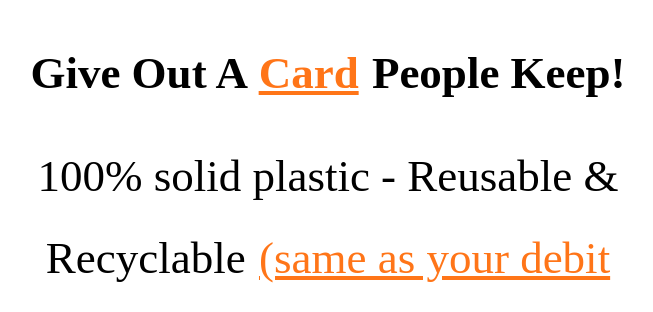
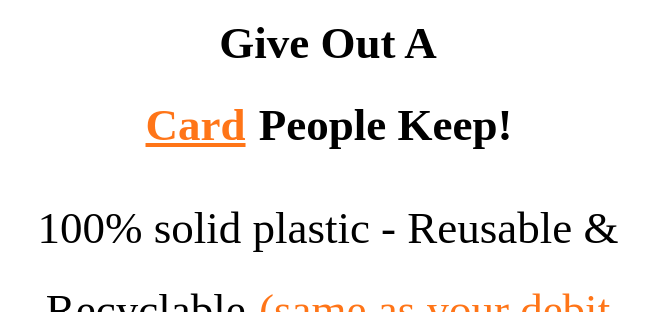
Before and after one commit to Ayotomiwadavid/Proactive, a plain HTML site: page index.html in a window 1280 px wide. Shown: the part 2488-2800 px from the top of the page, without its empty margins (312-965 px from the left). Drawn offline with Linux system fonts and the light colour scheme.

Commit message:
saving progress

```diff
--- a/index.html
+++ b/index.html
@@ -87,7 +87,7 @@
         <video src="./rmv.mp4" autoplay controls class="video needSize"></video>
       </div>
       <h2 class="headingText">
-        Give Out A <span class="yellowUnderline">Card</span> People Keep!
+        Give Out A <br> <span class="yellowUnderline">Card</span> People Keep!
       </h2>
       <p class="headingText">
         100% solid plastic - Reusable & Recyclable
```
